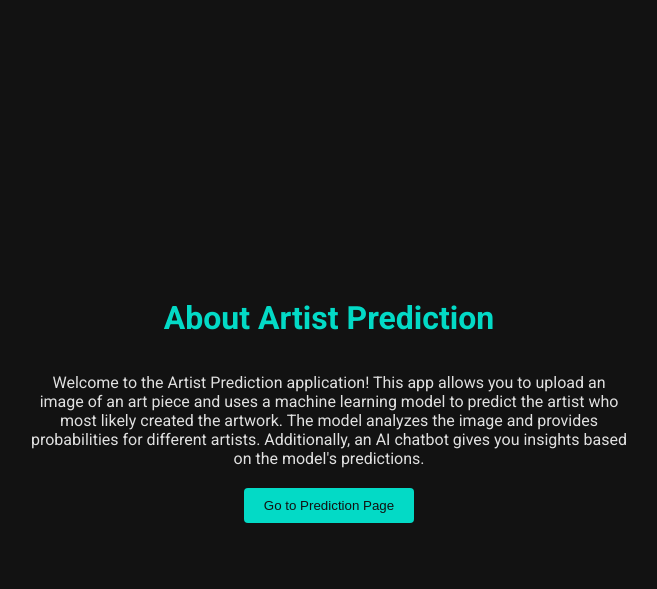
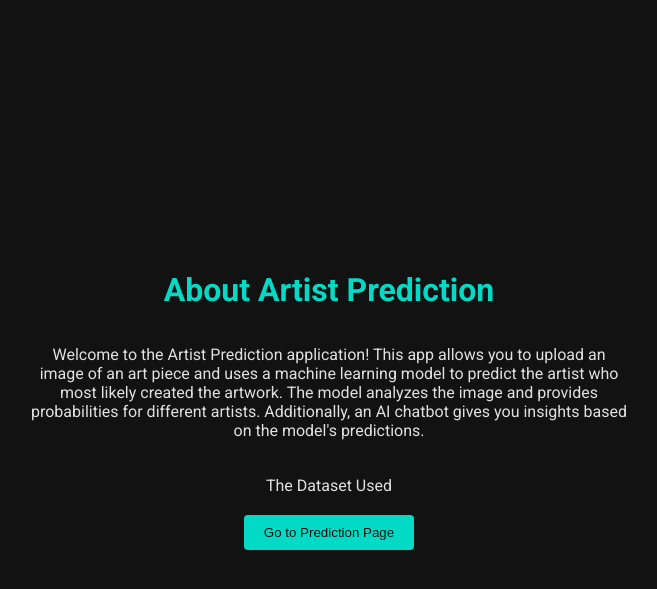
Before and after one commit to TonyBegemy/Artist_Detection_DeepLearning, a Flask app: page / in a window 1280 px wide. Shown: the top 589 px of the page, without its empty margins (311-968 px from the left). Run offline with Flask 3, Linux system fonts and the light colour scheme.

Commit message:
added the kaggle dataset

```diff
--- a/templates/about.html
+++ b/templates/about.html
@@ -42,11 +42,16 @@
             background: #00BFA5;
             transform: scale(1.05);
         }
+        a{
+            color:#e0e0e0;
+            text-decoration: none;
+        }
     </style>
 </head>
 <body>
     <h1>About Artist Prediction</h1>
     <p>Welcome to the Artist Prediction application! This app allows you to upload an image of an art piece and uses a machine learning model to predict the artist who most likely created the artwork. The model analyzes the image and provides probabilities for different artists. Additionally, an AI chatbot gives you insights based on the model's predictions.</p>
+    <a href="https://www.kaggle.com/datasets/ikarus777/best-artworks-of-all-time"> <p>The Dataset Used</p></a>
     <button onclick="window.location.href='/predict'">Go to Prediction Page</button>
 </body>
 </html>
```
